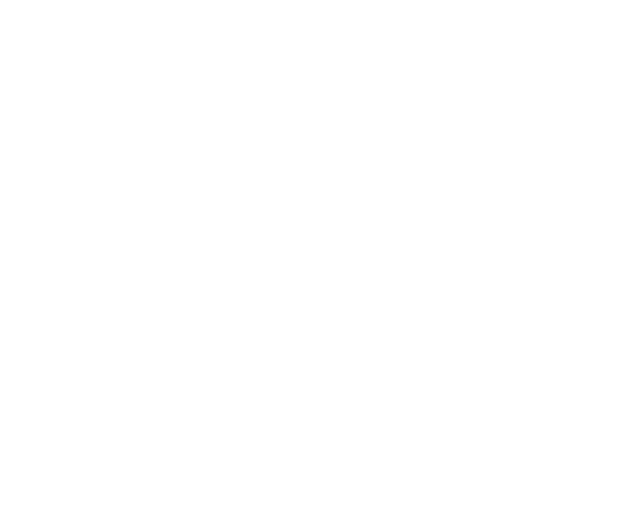
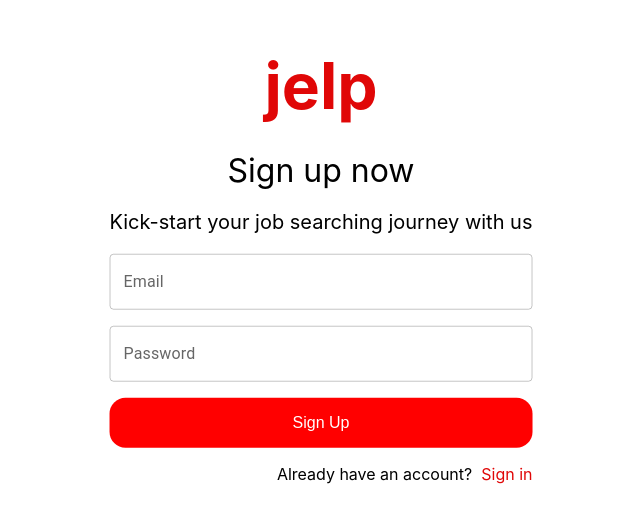
Before and after one commit to casio987/jelp, a React (Create React App) app in the folder client/: page /signup in a window 1280 px wide. Before the commit this address had no page. Shown: the part 135-658 px from the top of the page, without its empty margins (319-959 px from the left). Built offline with nearby package versions, Linux system fonts and the light colour scheme.

Commit message:
implement sign up page layout

```diff
--- a/client/src/Router.tsx
+++ b/client/src/Router.tsx
@@ -1,10 +1,14 @@
 import { BrowserRouter, Routes, Route } from "react-router-dom";
 import LandingPage from "./pages/LandingPage/LandingPage";
+import LoginPage from "./pages/LoginPage/LoginPage";
+import SignUpPage from "./pages/SignUpPage/SignUpPage";
 
 const Router = () => (
     <BrowserRouter>
       <Routes>
-        <Route path='/' element={ <LandingPage /> }></Route>
+        <Route path='/' element={ <LandingPage /> } />
+        <Route path='/signup' element={ <SignUpPage /> } />
+        <Route path='/login' element={ <LoginPage /> } />
       </Routes>
     </BrowserRouter>
 );
--- a/client/src/components/Palette.ts
+++ b/client/src/components/Palette.ts
@@ -1,5 +1,6 @@
 export const Palette = {
   jelpRed: "#E00707",
+  jelpBrightRed: "#FF0000",
   jelpGray: "#65676C",
   white: "#FFFFFF"
 };
--- /dev/null
+++ b/client/src/pages/LoginPage/LoginPage.tsx
@@ -0,0 +1,7 @@
+const LoginPage = () => {
+  return (
+    <div>this the login page</div>
+  );
+};
+
+export default LoginPage;
--- /dev/null
+++ b/client/src/pages/SignUpPage/SignUpPage.tsx
@@ -0,0 +1,31 @@
+import { TextField } from "@mui/material";
+import { useNavigate } from "react-router-dom";
+import { SignUpPageContainer, LogoText, SubText, SubSubText, SignUpButton, RedirectLink } from "./style";
+
+const SignUpPage = () => {
+
+  const navigate = useNavigate();
+
+  // const signUp = () => {
+
+  // }
+
+  return (
+    <SignUpPageContainer>
+      <LogoText onClick={() => navigate('/', { replace: true })}>jelp</LogoText>
+      <SubText>Sign up now</SubText>
+      <SubSubText>Kick-start your job searching journey with us</SubSubText>
+      <TextField variant="outlined" label="Email" sx={{ marginBottom: "1rem", width: "100%" }} />
+      <TextField variant="outlined" label="Password" type="password" sx={{ marginBottom: "1rem", width: "100%" }} />
+      <SignUpButton>Sign Up</SignUpButton>
+      <span>
+        Already have an account? &nbsp;
+        <RedirectLink href="/login">
+          Sign in
+        </RedirectLink>
+      </span>
+    </SignUpPageContainer>
+  );
+};
+
+export default SignUpPage;
--- /dev/null
+++ b/client/src/pages/SignUpPage/style.ts
@@ -0,0 +1,56 @@
+import { styled } from "@mui/system";
+import { Palette } from "../../components/Palette";
+
+export const SignUpPageContainer = styled('div')`
+  position: absolute;
+  top: 50%;
+  left: 50%;
+  transform: translate(-50%, -50%);
+  display: flex;
+  flex-direction: column;
+  align-items: center;
+
+  > span {
+    align-self: flex-end;
+  }
+`;
+
+export const LogoText = styled('h1')`
+  color: ${Palette.jelpRed};
+  cursor: pointer;
+  margin: 0;
+  font-size: 4rem;
+`;
+
+export const SubText = styled('h2')`
+  font-weight: normal;
+  font-size: 2rem;
+  margin-bottom: 0;
+`;
+
+export const SubSubText = styled('h3')`
+  font-weight: normal;
+  font-size: 1.25rem;
+`;
+
+export const SignUpButton = styled('button')`
+  color: white;
+  background-color: ${Palette.jelpBrightRed};
+  border: none;
+  border-radius: 1rem;
+  font-size: 1rem;
+  padding: 1rem;
+  width: 100%;
+  margin-bottom: 1rem;
+  cursor: pointer;
+  transition: background 0.8s ease 0s, box-shadow 0.3s ease 0s;
+  &:hover {
+    background-color: ${Palette.jelpRed};
+    box-shadow: rgba(50, 50, 93, 0.1) 0px 7px 14px, rgba(0, 0, 0, 0.08) 0px 3px 6px;  }
+
+`;
+
+export const RedirectLink = styled('a')`
+  text-decoration: none;
+  color: ${Palette.jelpRed};
+`;
```
